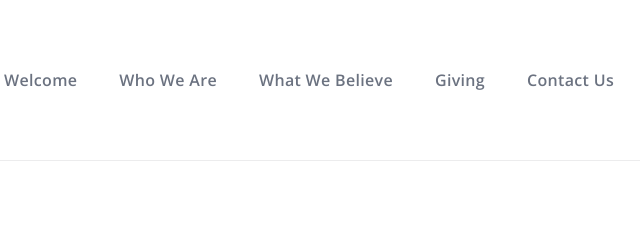
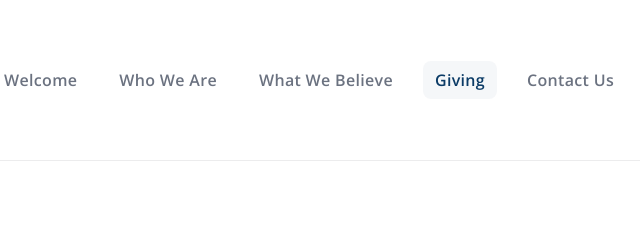
Before and after one commit to Anno-Giftson/Cornerstone-Fellowship-Website, a plain HTML site: page giving.html in a window 1280 px wide. Shown: the top 251 px of the page, 564-1204 px from the left. Drawn offline with nearby package versions, Linux system fonts and the light colour scheme.

Commit message:
Update giving.html

```diff
--- a/giving.html
+++ b/giving.html
@@ -39,7 +39,7 @@
         <li><a href="index.html">Welcome</a></li>
         <li><a href="who-we-are.html">Who We Are</a></li>
         <li><a href="what-we-believe.html">What We Believe</a></li>
-        <li><a href="giving.html">Giving</a></li>
+        <li><a href="giving.html" class="active">Giving</a></li>
         <li><a href="contact.html">Contact Us</a></li>
       </ul>
     </nav>
```
